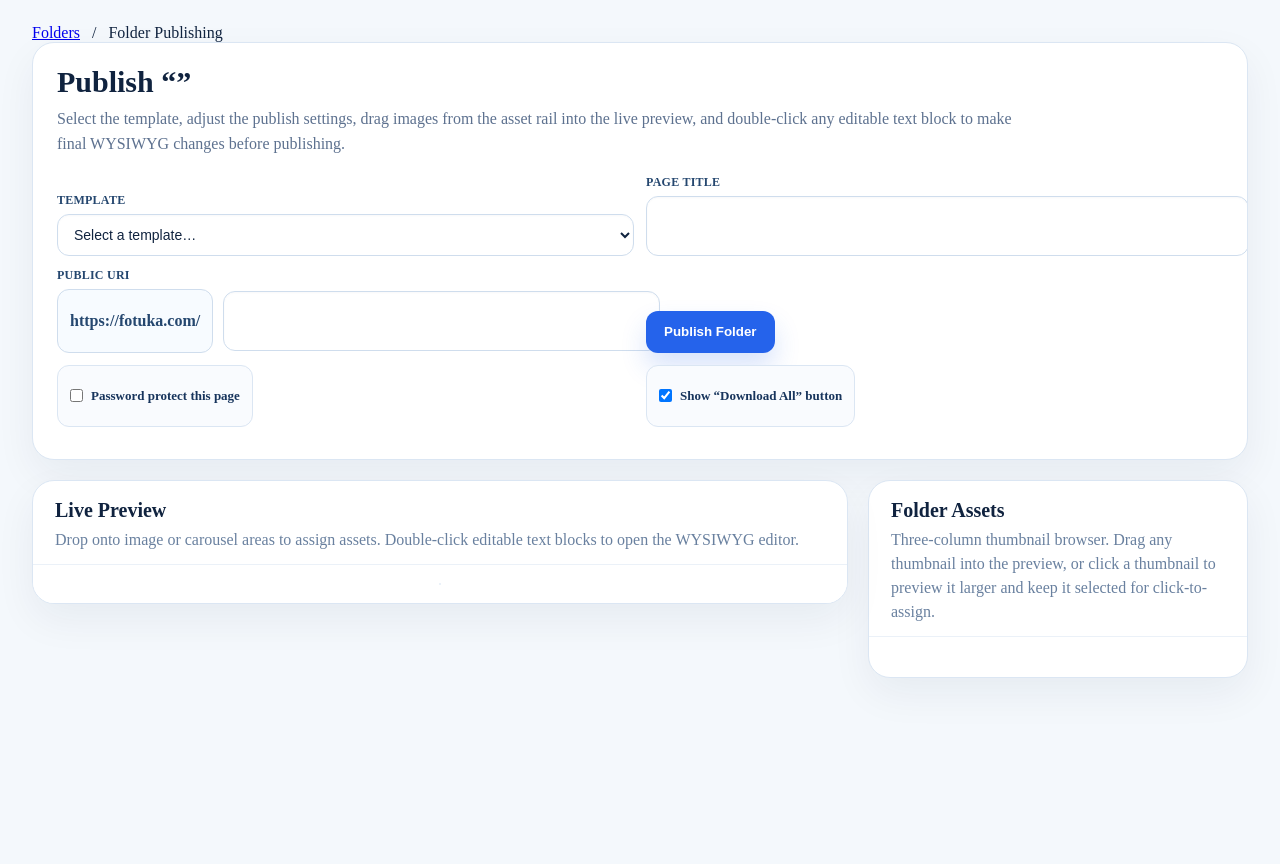
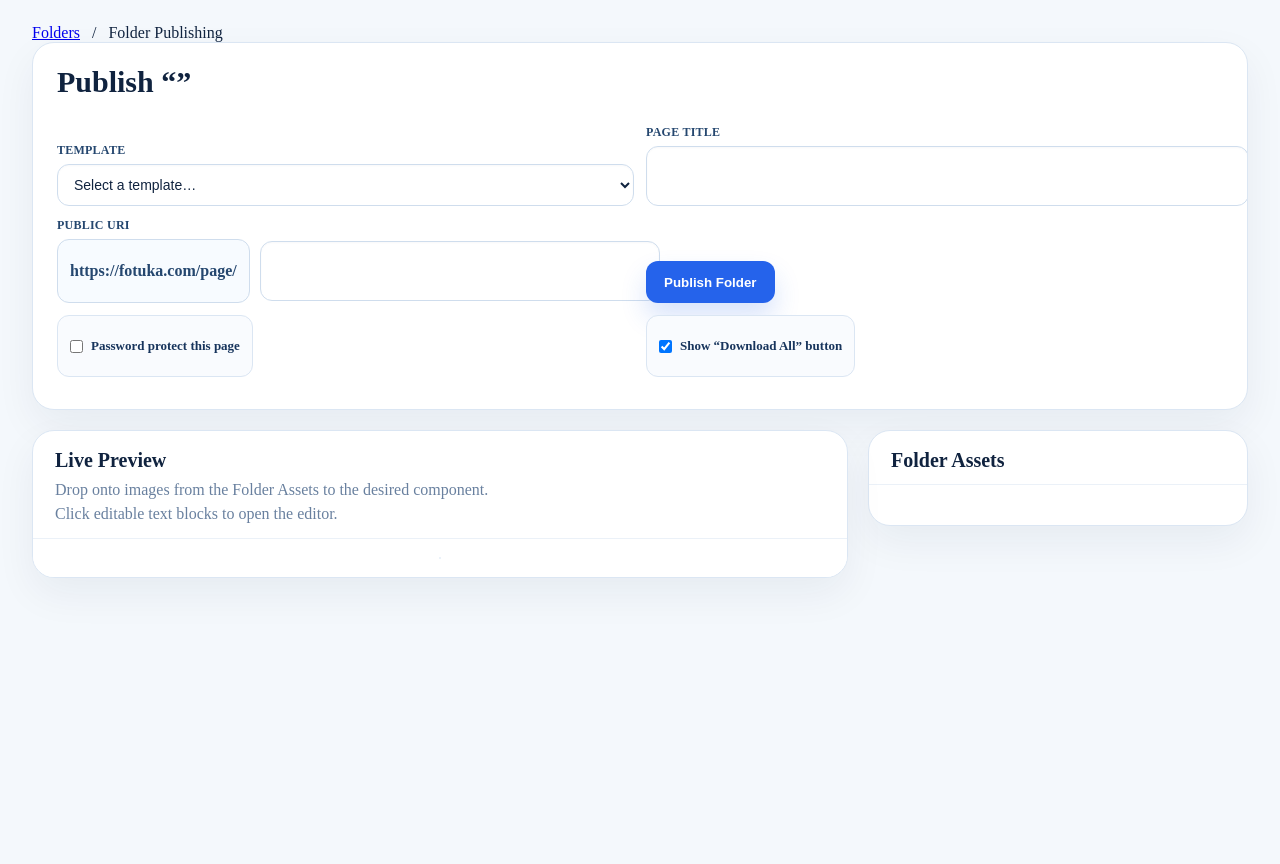
Before and after one commit to xylosoft/fotuka2025, a Yii app: template frontend/views/template/publish.php in a window 1280 px wide. Shown: the part 26-890 px from the top of the page. Run offline with PHP 8.4 and a stand-in for Yii, Linux system fonts and the light colour scheme; the template is opened without the code that fills it, so the values that code supplies are empty; some libraries are stand-ins or nearby versions.

Commit message:
Publishing Page changes

```diff
--- a/frontend/views/template/publish.php
+++ b/frontend/views/template/publish.php
@@ -73,7 +73,6 @@ foreach ($templates as $tpl) {
             margin-bottom:18px;
         }
         .tpl-hero-copy h1 { margin:0 0 8px; font-size:30px; font-weight:800; }
-        .tpl-hero-copy p { margin:0; color:#5d718f; line-height:1.55; max-width:980px; }
 
         .tpl-hero-settings {
             display:grid;
@@ -564,7 +563,6 @@ foreach ($templates as $tpl) {
                 <div class="tpl-hero-top">
                     <div class="tpl-hero-copy">
                         <h1>Publish “<?= Html::encode($folderName) ?>”</h1>
-                        <p>Select the template, adjust the publish settings, drag images from the asset rail into the live preview, and double-click any editable text block to make final WYSIWYG changes before publishing.</p>
                     </div>
                 </div>
 
@@ -587,7 +585,7 @@ foreach ($templates as $tpl) {
                     <div class="tpl-form-row">
                         <label for="publicationUri">Public URI</label>
                         <div class="tpl-inline-url">
-                            <div class="tpl-domain">https://fotuka.com/</div>
+                            <div class="tpl-domain">https://fotuka.com/page/</div>
                             <input class="tpl-input" type="text" id="publicationUri" name="WebsitePublication[uri]" value="<?= Html::encode($publication->uri ?: $folderDefaultSlug) ?>" maxlength="255" placeholder="<?= Html::encode($folderDefaultSlug) ?>">
                         </div>
                     </div>
@@ -620,7 +618,7 @@ foreach ($templates as $tpl) {
                     <div class="tpl-card tpl-preview-card">
                         <div class="tpl-card-header">
                             <h2>Live Preview</h2>
-                            <p>Drop onto image or carousel areas to assign assets. Double-click editable text blocks to open the WYSIWYG editor.</p>
+                            <p>Drop onto images from the Folder Assets to the desired component.<br/> Click editable text blocks to open the editor.</p>
                         </div>
                         <div class="tpl-preview-stage" id="previewStage">
                             <div id="previewCanvasWrap" class="tpl-preview-canvas-wrap">
@@ -636,7 +634,6 @@ foreach ($templates as $tpl) {
                     <div class="tpl-card">
                         <div class="tpl-card-header">
                             <h2>Folder Assets</h2>
-                            <p>Three-column thumbnail browser. Drag any thumbnail into the preview, or click a thumbnail to preview it larger and keep it selected for click-to-assign.</p>
                         </div>
                         <div class="tpl-card-body">
                             <div id="assetGallery" class="tpl-asset-list"></div>
```
